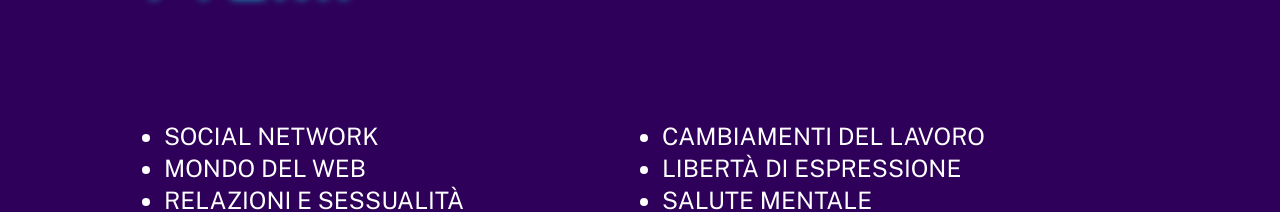
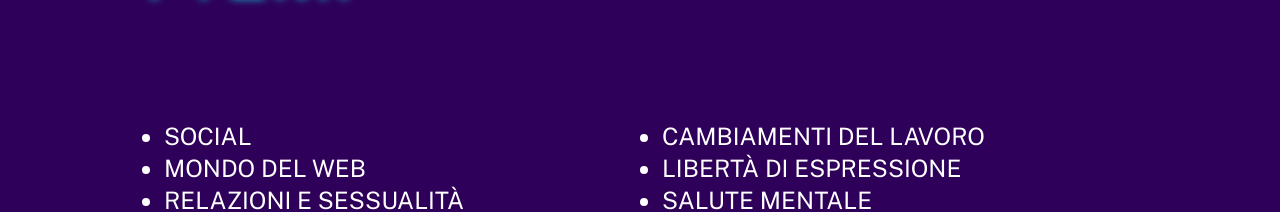
Before and after one commit to MinattiMel/caritro, a Vue app: page / in a window 1280 px wide. Shown: the part 2360-2572 px from the top of the page. Built offline with nearby package versions, Linux system fonts and the light colour scheme.

Commit message:
Correzione parola

```diff
--- a/pages/Home.vue
+++ b/pages/Home.vue
@@ -93,7 +93,7 @@ import imgValorzi from "../assets/ospiti/serena-valorzi-def.jpg";
 
                 <h2 class="text-4xl lg:text-7xl font-regular text-[#07fbfb] [text-shadow:0px_0px_8px_#07fbfb] mb-28 uppercase">I temi</h2>
                 <ul class="list-disc pl-5 space-y-0 text-xl uppercase lg:columns-2 lg:text-2xl mb-28">
-                    <li>Social network</li>
+                    <li>Social</li>
                     <li>Mondo del web</li>
                     <li>Relazioni e sessualità</li>
                     <li>Cambiamenti del lavoro</li>
```
